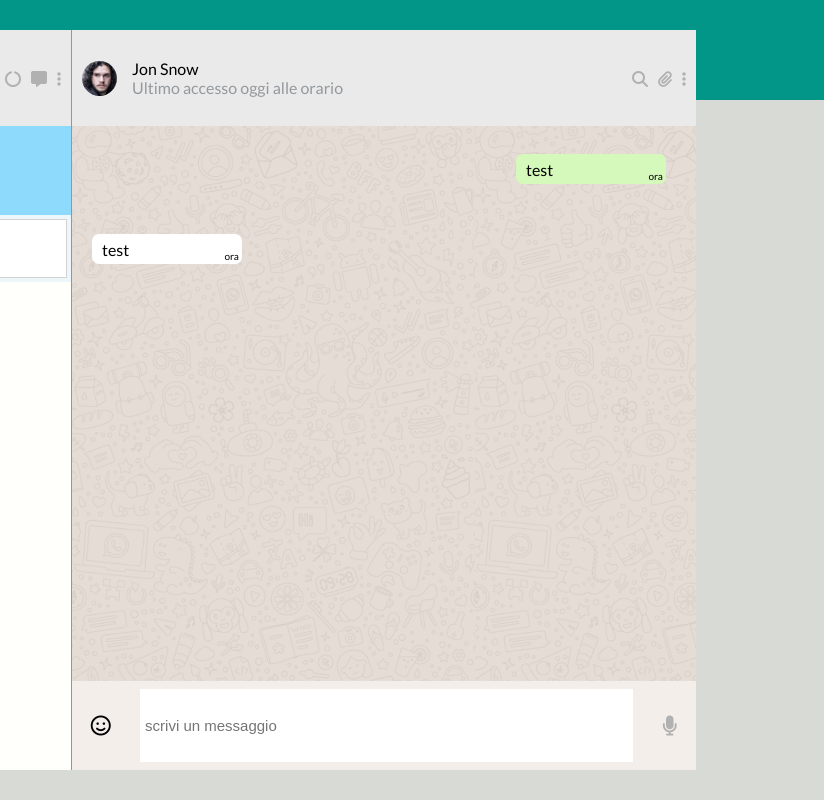
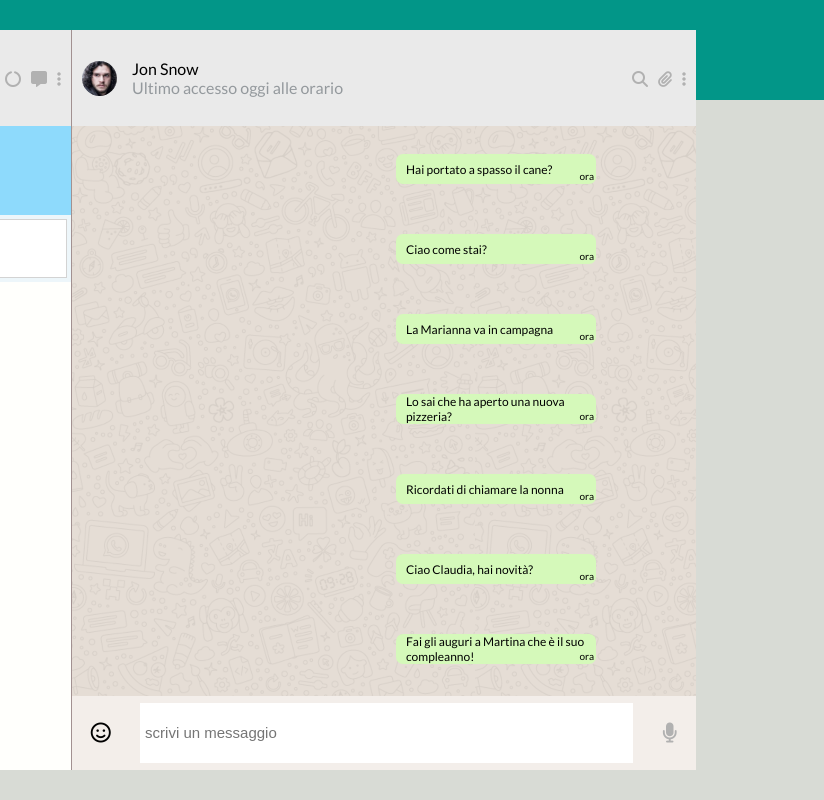
Before and after one commit to Vinctdea/vue-boolzapp, a plain HTML site: page index.html in a window 1280 px wide. Shown: the full height of the page, 456-1280 px from the left. Drawn offline with nearby package versions, Linux system fonts and the light colour scheme.

Commit message:
feat: add message

```diff
--- a/css/style.css
+++ b/css/style.css
@@ -80,9 +80,11 @@
 
 .row_mid_dx{
     width: 100%;
-    height: 75%;
+    height: 77%;
     position: absolute;
     top: 10%;
+    overflow-y: auto;
+
 }
 
 .inviato{
@@ -90,11 +92,12 @@
     align-items: center;
     border-radius: 7px;
     padding-left: 10px;
-    width: 150px;
+    max-width: 200px;
     height: 30px;
-    margin-left: calc(100% - 180px);
+    margin-left: calc(100% - 300px);
     margin-top: 50px;
     background-color: rgb(213, 249, 186);
+    position: relative;
 }
 
 .ricevuto{
@@ -102,23 +105,30 @@
     align-items: center;
     border-radius: 7px;
     padding-left: 10px;
-    width: 150px;
+    max-width: 200px;
     height: 30px;
     margin-left: 20px;
     margin-top: 50px;
     background-color: white;
+    position: relative;
+
 
 }
 
+.text{
+   width: fit-content;
+    font-size: 12px;
+}
 .ora{
     font-size: 10px;
-    align-self:flex-end;
-    margin-left: 68%;
-    margin-bottom: 2px;
+   position: absolute;
+   right: 2px;
+   bottom: 2px;
+
 }
 
 .row_bot_dx{
-    height: 12%;
+    height: 10%;
     width: 100%;
     padding: 4px;
     position: absolute;
--- a/index.html
+++ b/index.html
@@ -69,7 +69,7 @@
 
                 <!-- sezione contatti chat -->
                  <div class="contact">
-                    <div class="chat_row" :class="clicked " v-for=" (item, index) in contacts" :key="index" @click="cliccato">
+                    <div class="chat_row" :class="item.clicked " v-for=" (item, index) in contacts" :key="index" @click="cliccato(item)">
                         <div>
                             <img class="rounded" :src="item.avatar" alt="item.name">
                         </div>
@@ -109,8 +109,8 @@
                 <div class="row_mid_dx">
 
                     <!-- msg inviati -->
-                    <div class="inviato">
-                        <span class="text">test</span>
+                    <div class="inviato" v-for=" (item, index) in contacts" :key="index" >
+                        <span  class="text">{{item.messages[0].message}}</span>
                         <span class="ora">ora</span>
                     </div>
 
--- a/js/main.js
+++ b/js/main.js
@@ -4,13 +4,15 @@
   createApp({
     data() {
       return {
-        clicked:"",
+
+
 
 contacts: [
     {
         name: 'Jon Snow',
         avatar: 'img/jon snow.jpeg',
         visible: true,
+        clicked:"",
         messages: [
             {
                 date: '10/01/2020 15:30:55',
@@ -33,6 +35,7 @@
         name: 'Ned Stark',
         avatar: 'img/ned_stark.jpg',
         visible: true,
+        clicked:"",
         messages: [
             {
                 date: '20/03/2020 16:30:00',
@@ -55,6 +58,7 @@
         name: 'Arya Stark',
         avatar: 'img/Arya_stark_s7.webp',
         visible: true,
+        clicked:"",
         messages: [
             {
                 date: '28/03/2020 10:10:40',
@@ -77,6 +81,7 @@
         name: 'Tyrion Lannister',
         avatar: 'img/Tyrion_Lannister.jpg',
         visible: true,
+        clicked:"",
         messages: [
             {
                 date: '10/01/2020 15:30:55',
@@ -94,6 +99,7 @@
         name: 'Cersei Lannister',
         avatar: 'img/cersei.jpeg',
         visible: true,
+        clicked:"",
         messages: [
             {
                 date: '10/01/2020 15:30:55',
@@ -111,6 +117,7 @@
         name: 'Re della notte',
         avatar: 'img/re.jpg',
         visible: true,
+        clicked:"",
         messages: [
             {
                 date: '10/01/2020 15:30:55',
@@ -133,6 +140,7 @@
         name: 'Sansa Stark',
         avatar: 'img/sansa_stark.jpg',
         visible: true,
+        clicked:"",
         messages: [
             {
                 date: '10/01/2020 15:30:55',
@@ -150,6 +158,7 @@
         name: 'Jamie Lanniester',
         avatar: 'img/Jamie_lannister.jpeg',
         visible: true,
+        clicked:"",
         messages: [
             {
                 date: '10/01/2020 15:30:55',
@@ -170,20 +179,20 @@
     }
 ]
 
-
-
-
       }
     },
     methods:{
-        cliccato(){
-            if(this.clicked === "clicked"){
-                this.clicked = "";
+        cliccato(item){
+
+            if(item.clicked === ""){
+                item.clicked = "clicked";
 
             }else {
-                this.clicked = "clicked";
+                item.clicked = "";
             }
+            console.log(item.messages[0].message);
 
         }
     }
+
   }).mount('#app_container')
```
